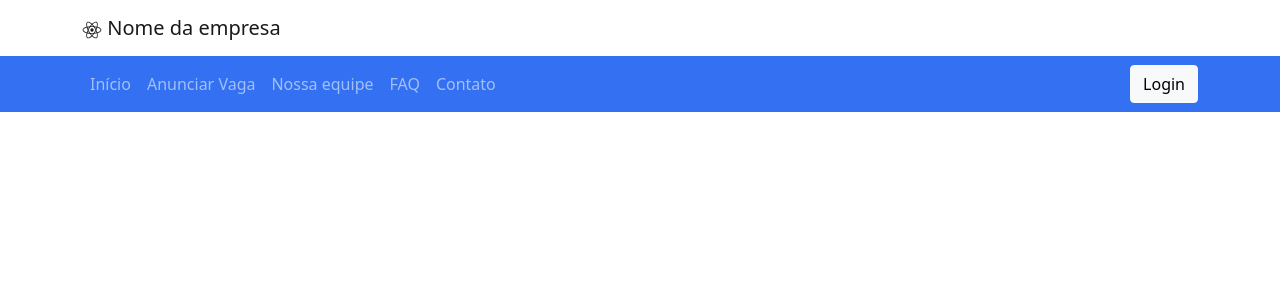
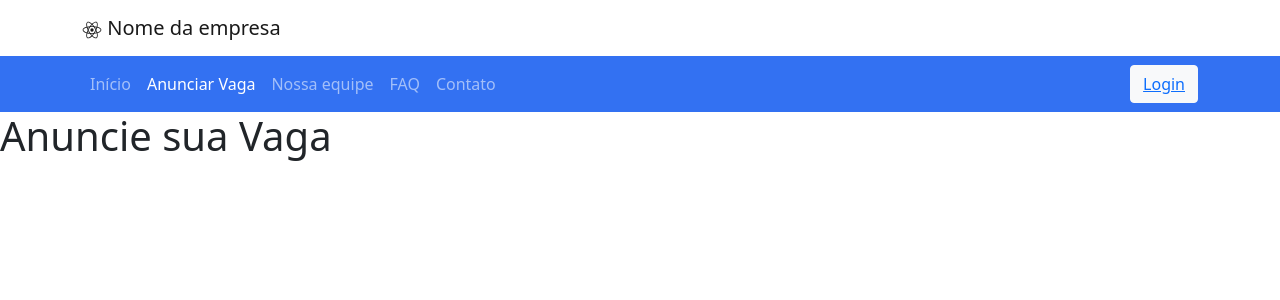
Before and after one commit to lzacchi/INE5646, a React (Create React App) app in the folder frontend/: page /anunciar in a window 1280 px wide. Shown: the top 300 px of the page. Built offline with nearby package versions, Linux system fonts and the light colour scheme.

Commit message:
feat: add new pages components, fix navbar. Fix navbar active link by pathname. Add some placeholder pages. WARNING: Routes should be only used in login page and normal content. Please handle the other pages like content component to not reload site.

```diff
--- a/frontend/src/App.tsx
+++ b/frontend/src/App.tsx
@@ -4,13 +4,15 @@ import 'bootstrap/dist/css/bootstrap.css';
 import { Route, Switch } from 'react-router-dom';
 import NavBar from "./components/navbar"
 
+import HomePage from './pages/homepage';
+import LoginPage from './pages/loginpage';
 
-// We will create these two pages in a moment
-
-import HomePage from './pages/homepage';
-
+// importing pages components
 import JobPage from './pages/jobpage';
-import LoginPage from './pages/loginpage';
+import AdvertisePage  from './pages/advertisepage';
+import Contact from './pages/contact';
+import FAQ from './pages/faq';
+import OurTeam from "./pages/ourteam";
 
 export default function App() {
 
@@ -19,8 +21,13 @@ export default function App() {
     <NavBar/>
     <Switch>
       <Route exact path="/" component={HomePage} />
+      <Route exact path="/login" component={LoginPage} />
 
-      <Route exact path="/login" component={LoginPage} />
+      {/* Please change this. It does refresh and re-render every page.*/}
+      <Route path="/anunciar" component={AdvertisePage} />
+      <Route path="/contato" component={Contact} />
+      <Route path="/faq" component={FAQ} />
+      <Route path="/equipe" component={OurTeam} />
 
       <Route path="/joboffer/:id" component={JobPage} />
 
--- a/frontend/src/components/navbar.tsx
+++ b/frontend/src/components/navbar.tsx
@@ -1,8 +1,10 @@
 import React from 'react';
 import { Navbar, Container, Nav, NavDropdown, Button } from 'react-bootstrap';
 import { IoLogoReact } from "react-icons/io5";
+import { Link, useLocation } from "react-router-dom";
 
 export default function NavBar() {
+  const location = useLocation();
   return (<div>
     <Navbar bg="white" style={{backgroundColor: "#ECF2FE"}}>
       <Container>
@@ -15,7 +17,7 @@ export default function NavBar() {
       <Container>
         <Navbar.Toggle aria-controls="responsive-navbar-nav" />
         <Navbar.Collapse id="responsive-navbar-nav">
-          <Nav className="me-auto">
+          <Nav activeKey={location.pathname} className="me-auto">
             <Nav.Link href="/">Início</Nav.Link>
             <Nav.Link href="/anunciar">Anunciar Vaga</Nav.Link>
             <Nav.Link href="/equipe">Nossa equipe</Nav.Link>
@@ -23,7 +25,7 @@ export default function NavBar() {
             <Nav.Link href="/contato">Contato</Nav.Link>
           </Nav>
           <Nav>
-            <Button variant="light">Login</Button>
+            <Button variant="light"><Link to="/login">Login</Link></Button>
           </Nav>
         </Navbar.Collapse>
       </Container>
--- /dev/null
+++ b/frontend/src/pages/advertisepage.tsx
@@ -0,0 +1,8 @@
+import React from 'react'
+
+export default function AdvertisePage(props: any) {
+
+    return(
+        <h1>Anuncie sua Vaga</h1>
+    );
+}
--- /dev/null
+++ b/frontend/src/pages/contact.tsx
@@ -0,0 +1,8 @@
+import React from 'react'
+
+export default function Contact(props: any) {
+
+    return(
+        <h1>Entre em contato</h1>
+    );
+}
--- /dev/null
+++ b/frontend/src/pages/faq.tsx
@@ -0,0 +1,8 @@
+import React from 'react'
+
+export default function FAQ(props: any) {
+
+    return(
+        <h1>FAQ</h1>
+    );
+}
--- a/frontend/src/pages/homepage.tsx
+++ b/frontend/src/pages/homepage.tsx
@@ -30,7 +30,6 @@ export default function HomePage() {
 
   const jobListResponse = getAllJobsOffers();
   const [jobList, setJobList] = useState<jobDataType[]>(jobListResponse || []);
-  const searchJobBar = <></>;
   const contentHeader = <>
     <Row style={{textAlign: "center"}}>
       <Col>
--- /dev/null
+++ b/frontend/src/pages/ourteam.tsx
@@ -0,0 +1,8 @@
+import React from 'react'
+
+export default function OurTeam(props: any) {
+
+    return(
+        <h1>Nossa equipe</h1>
+    );
+}
```
